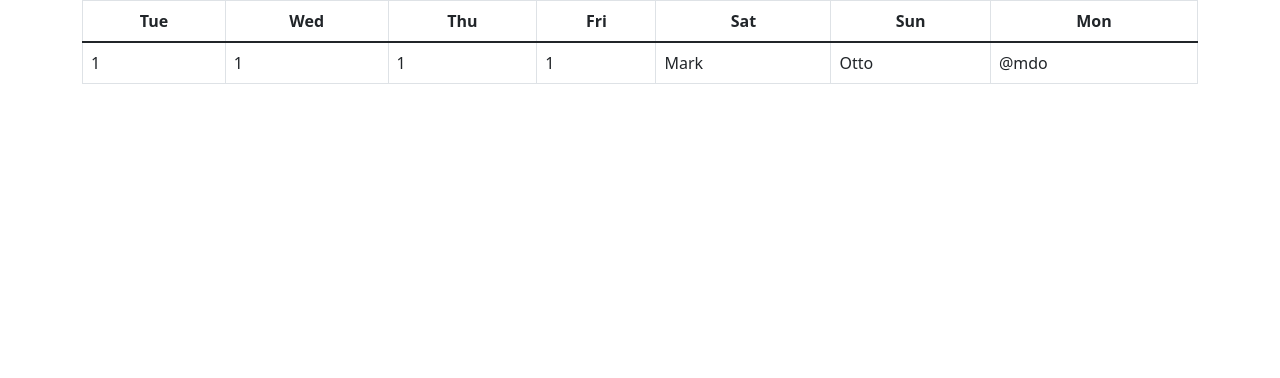
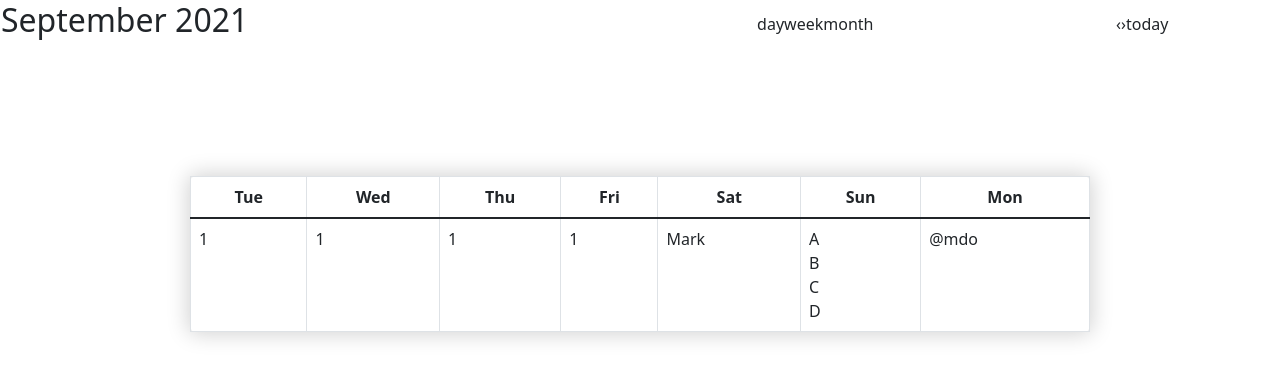
Before and after one commit to maryamghorbani/WeeksCalendar, a React (Create React App) app: page / in a window 1280 px wide. Shown: the top 378 px of the page. Built offline with nearby package versions, Linux system fonts and the light colour scheme.

Commit message:
create css file create calendar header

```diff
--- /dev/null
+++ b/src/Component/CSS/Calendar.css
@@ -0,0 +1,14 @@
+#calendar {
+	margin: 10% auto;
+	width: 900px;
+	background-color: #FFFFFF;
+	border-radius: 6px;
+	box-shadow: 0 1px 2px #C3C3C3;
+	-webkit-box-shadow: 0px 0px 21px 2px rgba(0,0,0,0.18);
+	-moz-box-shadow: 0px 0px 21px 2px rgba(0,0,0,0.18);
+	box-shadow: 0px 0px 21px 2px rgba(0,0,0,0.18);
+}
+.calendar-header {
+	width: 100%;
+	border-radius: 6px 6px 0 0;
+}
--- a/src/Component/Calendar.js
+++ b/src/Component/Calendar.js
@@ -2,14 +2,20 @@ import React from 'react';
 import Table from 'react-bootstrap/Table';
 import * as dayjs from 'dayjs';
 
+// import css
+import './CSS/Calendar.css'
+
 // import components
 import Date from "./Date";
 import DayEvents from "./DayEvents";
+import CalendarHeader from "./CalendarHeader";
 
 function Calendar() {
 	return (
-		<div className="container">
-			<Table hover bordered responsive>
+		<div className="">
+		<CalendarHeader />
+			<Table id="calendar" hover bordered responsive>
+
 			  <thead>
 			    <tr className="text-center">
 			      <th>Tue</th>
@@ -21,6 +27,7 @@ function Calendar() {
 			      <th>Mon</th>
 			    </tr>
 			  </thead>
+
 			  <tbody>
 			    <tr>
 			      <td>1</td>
@@ -28,10 +35,11 @@ function Calendar() {
 			      <td>1</td>
 			      <td>1</td>
 			      <td>Mark</td>
-			      <td>Otto</td>
+			      <td><tr>A</tr><tr>B</tr><tr>C</tr><tr>D</tr></td>
 			      <td>@mdo</td>
 			    </tr>
 			  </tbody>
+
 			</Table>
 		</div>
 		);
--- /dev/null
+++ b/src/Component/CalendarHeader.js
@@ -0,0 +1,40 @@
+import React from 'react';
+
+// import CSS
+import './CSS/Calendar.css'
+
+
+function CalendarHeader() {
+	return (
+		<div>
+			<table class="calendar-header">
+				<tbody>
+					<tr>
+						<td class="fc-header-left">
+							<span class="fc-header-title">
+								<h2>September 2021</h2>
+							</span>
+						</td>
+						<td class="fc-header-center">
+							<span class="fc-button fc-button-agendaDay fc-state-default fc-corner-left" unselectable="on">day</span>
+							<span class="fc-button fc-button-agendaWeek fc-state-default" unselectable="on">week</span>
+							<span class="fc-button fc-button-month fc-state-default fc-corner-right fc-state-active" unselectable="on">month</span>
+						</td>
+						<td class="fc-header-right">
+							<span class="fc-button fc-button-prev fc-state-default fc-corner-left" unselectable="on">
+								<span class="fc-text-arrow">‹</span>
+							</span>
+							<span class="fc-button fc-button-next fc-state-default fc-corner-right" unselectable="on">
+								<span class="fc-text-arrow">›</span>
+							</span>
+							<span class="fc-header-space"></span>
+							<span class="fc-button fc-button-today fc-state-default fc-corner-left fc-corner-right fc-state-disabled" unselectable="on">today</span>
+						</td>
+					</tr>
+				</tbody>
+			</table>
+		</div>
+		);
+}
+
+export default CalendarHeader;
```
